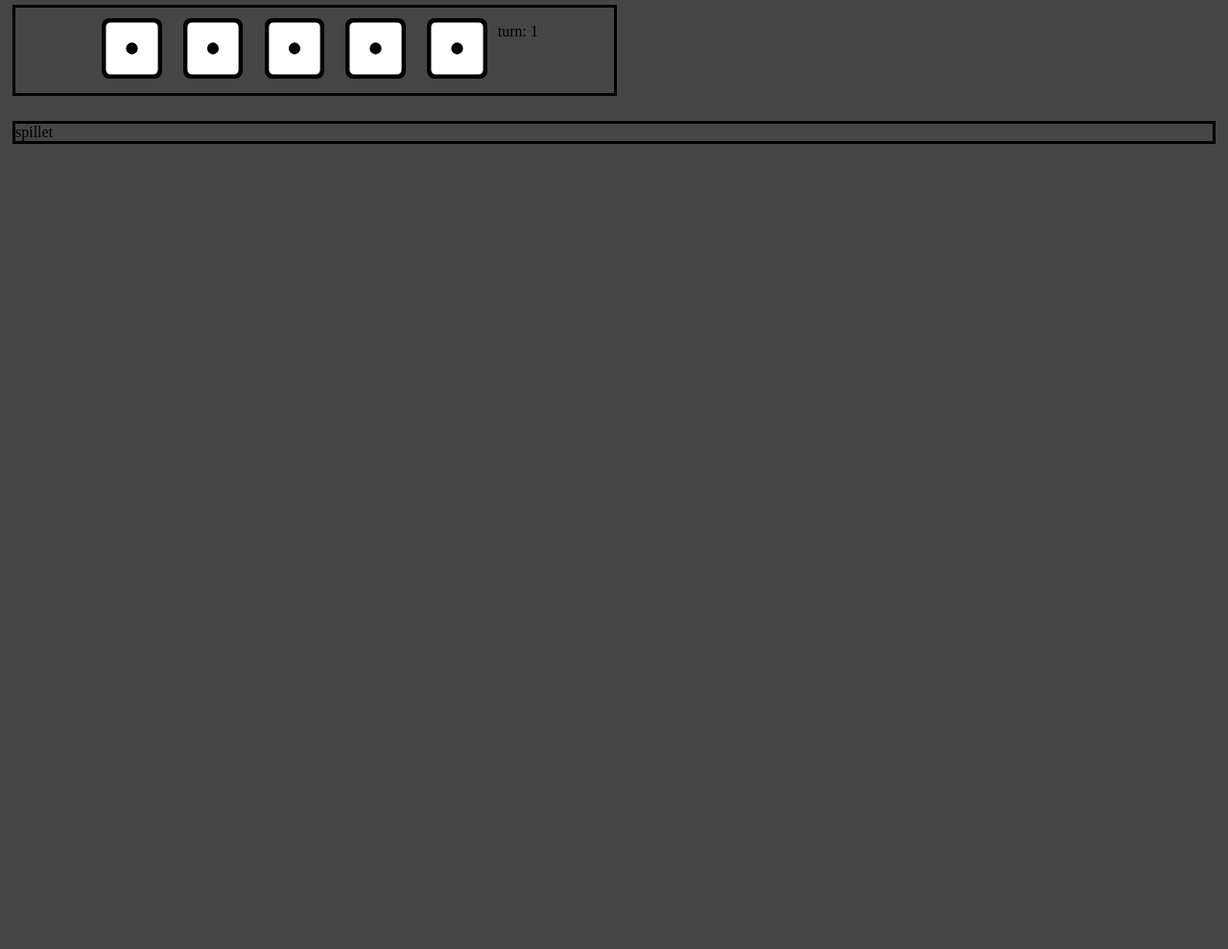
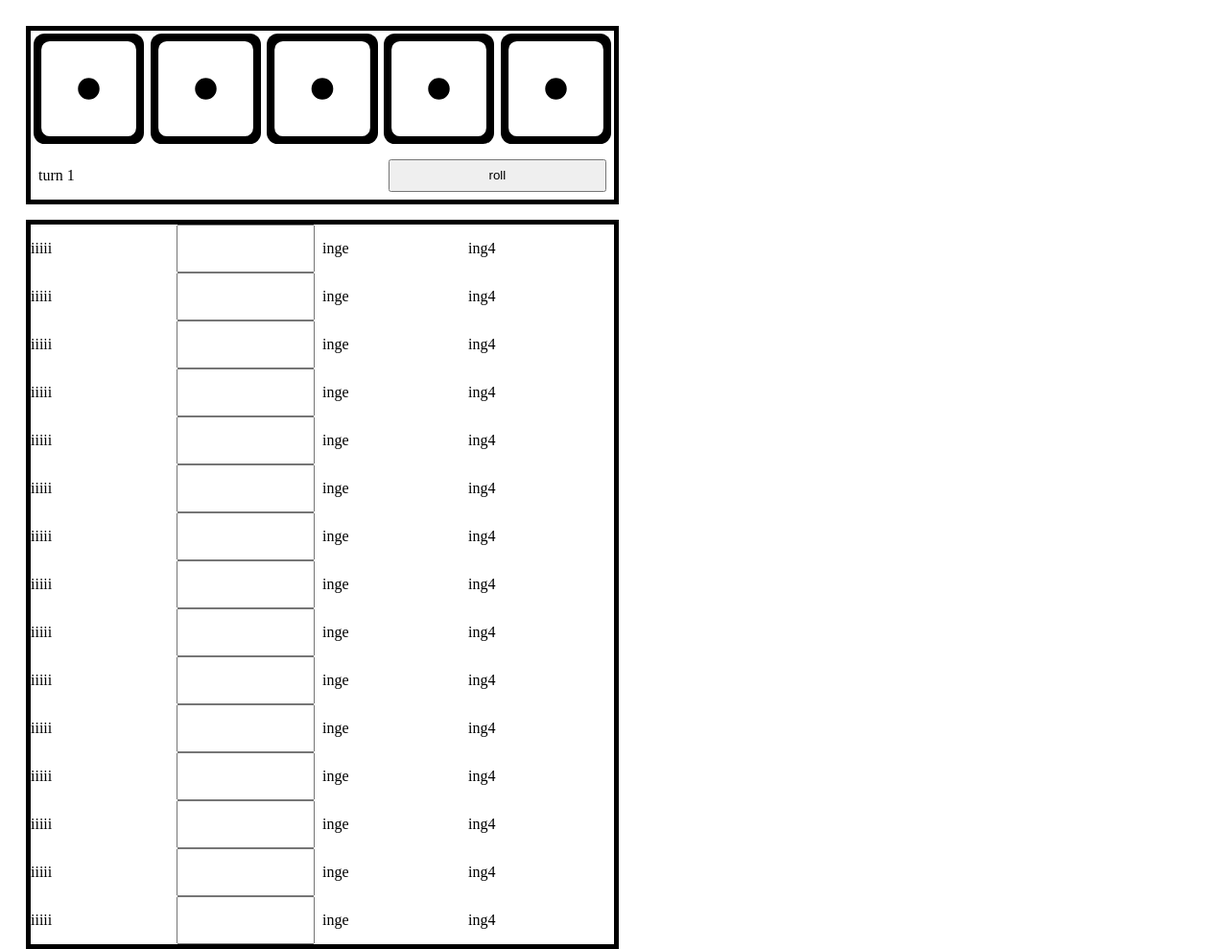
Before and after one commit to caspersiig/YatzyProjekt, a plain HTML site: page index.html in a window 1280 px wide. Shown: the whole page at 96% size. Before the commit the page ends 800 px from the top, so only its background shows below. Drawn offline with Linux system fonts and the light colour scheme.

Commit message:
lavede design starten

```diff
--- a/Javascript.js
+++ b/Javascript.js
@@ -0,0 +1,40 @@
+const spilletbody = document.getElementsByClassName("spillet")
+spilletbody[0].displa
+
+for (let i = 1; i <= 15; i++) {
+
+    let element = document.createElement("p");
+    element.innerHTML = "iiiii";
+
+    element.id = i;
+    spilletbody[0].appendChild(element);
+
+    element = document.createElement("input");
+    element.id = i;
+    element.style.marginRight = "5%"
+    spilletbody[0].appendChild(element);
+
+    element = document.createElement("p");
+    element.innerHTML = "inge";
+    element.id = i;
+    element.style.marginRight = "2%"
+    spilletbody[0].appendChild(element);
+
+    element = document.createElement("p");
+    element.id = i;
+    element.style.marginRight = "2%"
+    element.innerHTML = "ing4";
+    spilletbody[0].appendChild(element);
+
+}
+
+
+let y = 0;
+for (let i = 1; i <= 60; i++) {
+    if (i % 3 == 0) {
+        y++
+        console.log("y" + i)
+    }
+
+}
+console.log(y)
--- a/Stylesheet.css
+++ b/Stylesheet.css
@@ -1,46 +1,46 @@
 /*css kode ahead be scared*/
 
 body {
-    background-color: #454545;
-    margin-left: 1rem;
-    margin-right: 1rem;
+    margin: 2rem;
 }
 
-img {
-    border-radius: 0.5rem;
-}
-
+/*big conainer der holder alt*/
 .grid-container {
     display: grid;
-    width: 50%;
-    grid-template-areas: "terning terning terning terning terning"
-        "turn roll roll";
+    grid-gap: 10px;
+    grid-template-columns: repeat(2, 50%);
 
 }
 
-.turn {
-    grid-area: turn;
-}
-
-.roll {
-    grid-area: roll;
-}
-
+/*header top delen*/
 .terninger {
-    justify-content: center;
-    display: flex;
-    outline: 0.2rem solid;
-    margin-bottom: 2rem;
-}
-
-.spillet {
-    outline: 0.2rem solid;
+    display: grid;
+    grid-template-columns: repeat(5, 20%);
+    outline: 5px solid;
 
 }
 
 .terning {
-    grid-area: terning;
-    padding: 0.7rem;
-    height: 10%;
-    width: 10%;
+    margin: 0.2rem;
 }
+
+img {
+    border-radius: 10%;
+}
+
+#roll {
+    margin: 0.5rem;
+    grid-column: 4/ span 2;
+}
+
+#turn {
+    margin-left: +.5rem;
+}
+
+/*spil spillet delen*/
+.spillet {
+    display: grid;
+    grid-template-columns: repeat(4, 25%);
+    outline: 5px solid;
+    margin-top: 1rem;
+}
--- a/index.html
+++ b/index.html
@@ -12,7 +12,6 @@
 </head>
 
 <body>
-
     <div class="grid-container">
         <div class="terninger">
             <div class="terning"><img src="billeder/dice-six-faces-one.svg"> </div>
@@ -20,18 +19,18 @@
             <div class="terning"><img src="billeder/dice-six-faces-one.svg"></div>
             <div class="terning"><img src="billeder/dice-six-faces-one.svg"></div>
             <div class="terning"><img src="billeder/dice-six-faces-one.svg"></div>
-            <div class="roll"></div>
-            <p class="turn">turn: 1</p>
+            <p id="turn">turn 1</p>
+            <button id="roll">roll</button>
         </div>
-    </div>
-    <div class="grid-item">
+        <div class="grid-item">
 
-    </div>
-    <div class="spillet">spillet
+        </div>
+        <div class="spillet">
 
-    </div>
-    <div class="grid-item">
+        </div>
+        <div class="grid-item">
 
+        </div>
     </div>
 </body>
 
```
